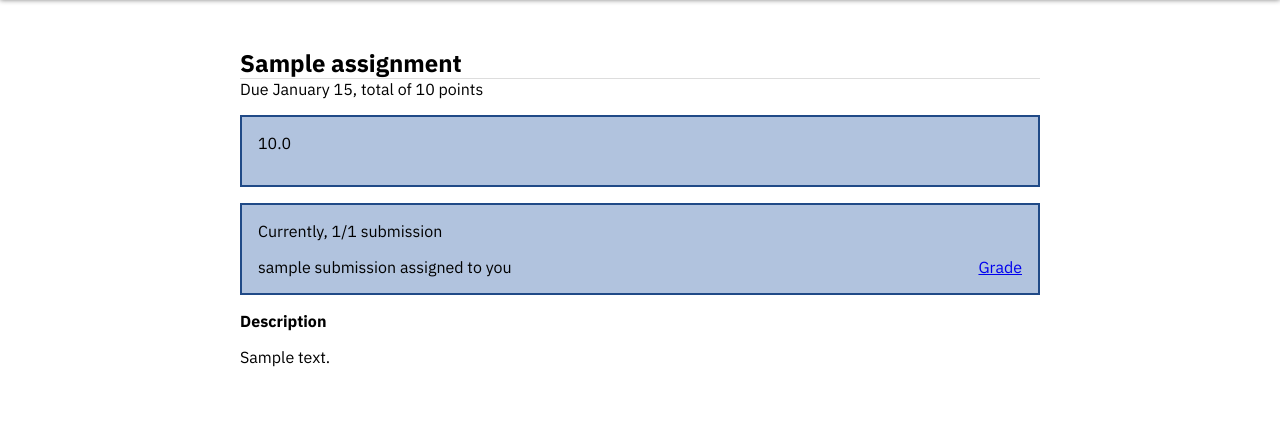
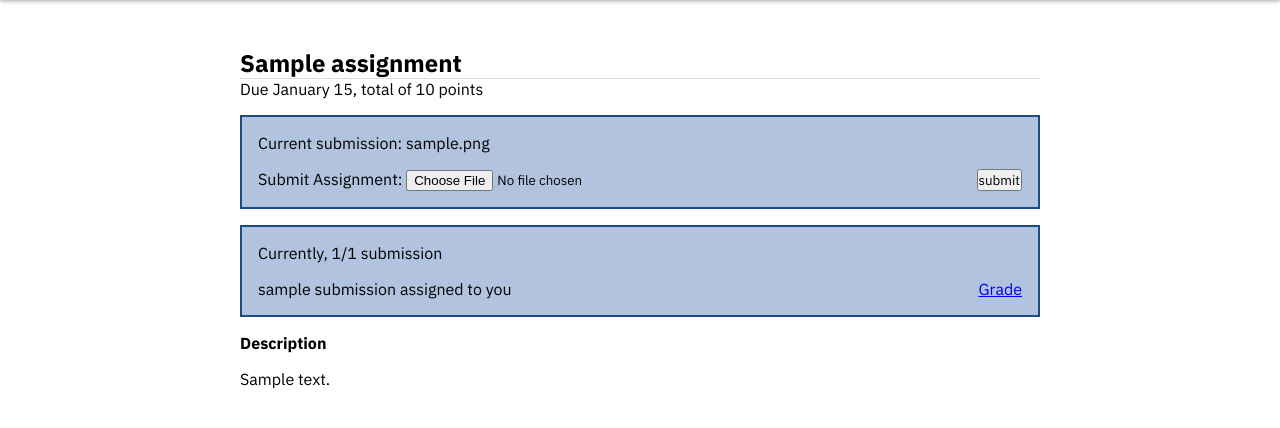
Before and after one commit to Dpere22/DjangoLMS, a Django app: template grades/templates/assignment.html in a window 1280 px wide. Shown: the part 41-469 px from the top of the page. Run offline with Django 5.2, Linux system fonts and the light colour scheme; tables that the repository leaves empty hold one stand-in row (values such as "Sample post"); the template is opened without the code that fills it: values that come from a table or form of the project are taken from there, most other values are stand-ins (such as "Sample title", 1, 10 or a date in 2020).

Commit message:
HW4 Phs4 Done

```diff
--- a/grades/templates/assignment.html
+++ b/grades/templates/assignment.html
@@ -13,11 +13,19 @@
         <div class="action-box">
             <p>
                 {% if submission is not None %}
-                {{ submission.score }}
+                    Current submission: {{ submission.file.name }}
                 {% else %}
                     No current submission
                 {% endif %}
             </p>
+            <form enctype="multipart/form-data" action="/{{ assignment_id }}/" method="post">
+                {% csrf_token %}
+                <div>
+                    <label for="file">Submit Assignment: </label>
+                    <input name="file" type="file">
+                </div>
+                <button>submit</button>
+            </form>
         </div>
         <div class="action-box">
             <p>
--- a/static/main.css
+++ b/static/main.css
@@ -121,7 +121,7 @@ h3{
 }
 .action-box{
     flex-direction: column;
-    .submission-assigned{
+    .submission-assigned, form{
         display:flex;
         justify-content:space-between;
     }
```
Also changed, not shown: grades/views.py (+18 -5 lines), 1 other file.
